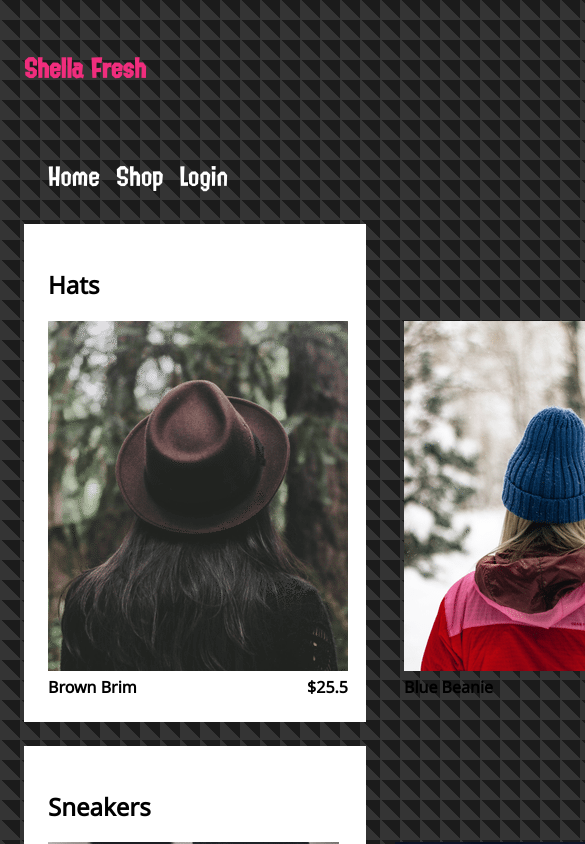
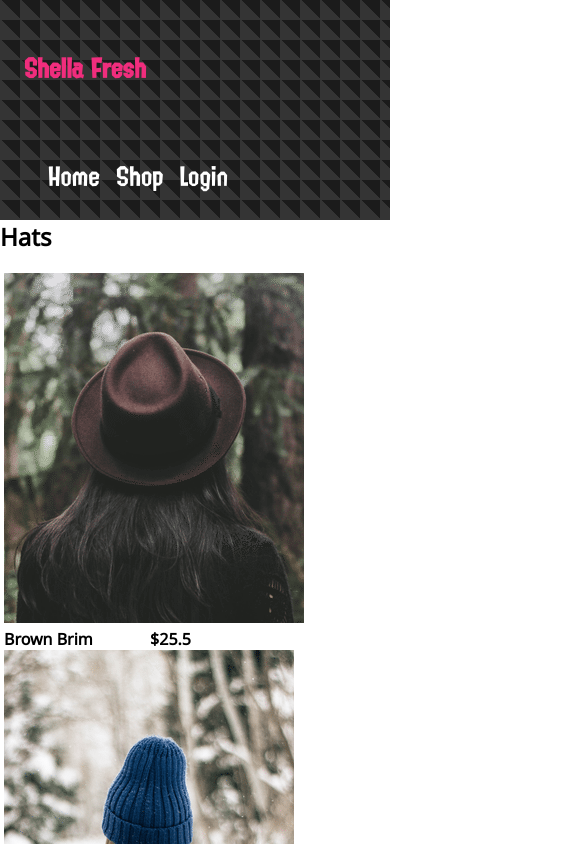
Before and after one commit to WesloTheWeb/RRS_project_1, a React (Create React App) app: page /shop in a window 390 px wide. Shown: the top 844 px of the page, 585 px wide, since content can reach past the window. Built offline with nearby package versions, Linux system fonts and the light colour scheme.

Commit message:
media queries stared for the shop page

```diff
--- a/src/components/CollectionItem/CollectionItem.module.scss
+++ b/src/components/CollectionItem/CollectionItem.module.scss
@@ -13,3 +13,9 @@
 .collectionItem img:hover {
     opacity: .75;
 }
+
+@media only screen and (max-width: 769px) {
+    .collectionItem {
+        padding: 0 .25rem;
+    }
+}
--- a/src/components/CollectionPreview/CollectionPreview.module.scss
+++ b/src/components/CollectionPreview/CollectionPreview.module.scss
@@ -17,3 +17,14 @@
     width: 50%;
     font-weight: bold;
 }
+
+@media only screen and (max-width: 769px) {
+    .preview {
+        display: block;
+    }
+
+    .collectionPreviewSet {
+        padding: 0;
+        margin: 0;
+    }
+}
```
Also changed, not shown: src/components/Header/Header.module.scss (line endings or trailing spaces), src/containers/Swag/Swag.module.scss (line endings or trailing spaces).
